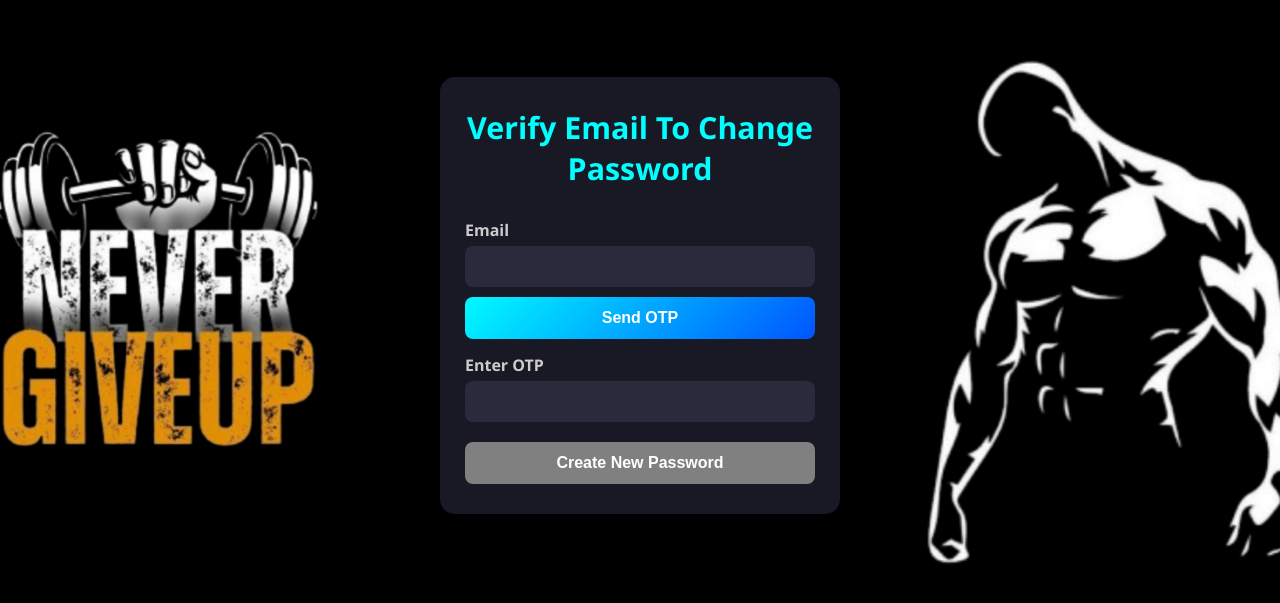
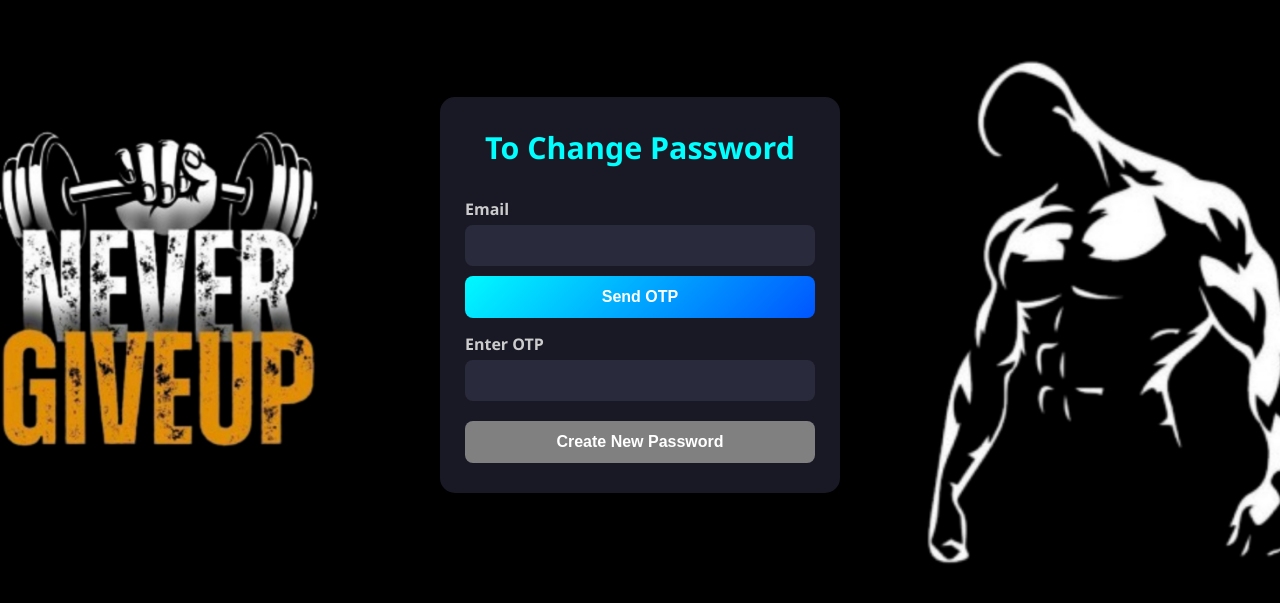
Before and after one commit to 20karthik07/GYM-PROJECT, a plain HTML site: page resetpass.html in a window 1280 px wide. Shown: the part 105-708 px from the top of the page. Drawn offline with Linux system fonts and the light colour scheme.

Commit message:
headingchanges

```diff
--- a/resetpass.html
+++ b/resetpass.html
@@ -124,7 +124,7 @@
 <body>
 
   <form onsubmit="return false;">
-    <h2>Verify Email To Change Password</h2>
+    <h2>To Change Password</h2>
 
     <label for="email">Email</label>
     <input type="email" id="email">
```
Also changed, not shown: createnewpass.html (+1 -1 lines).
